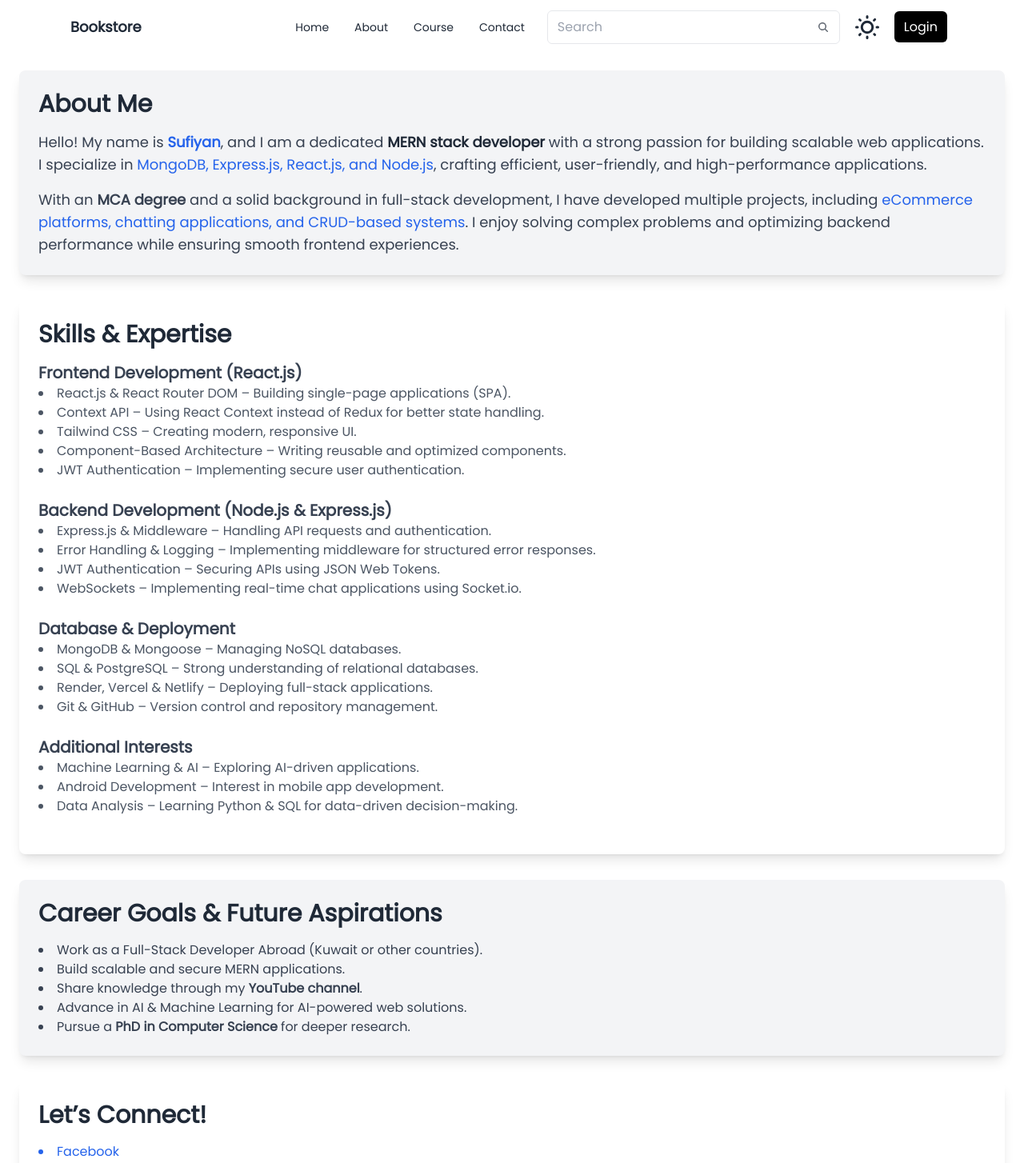
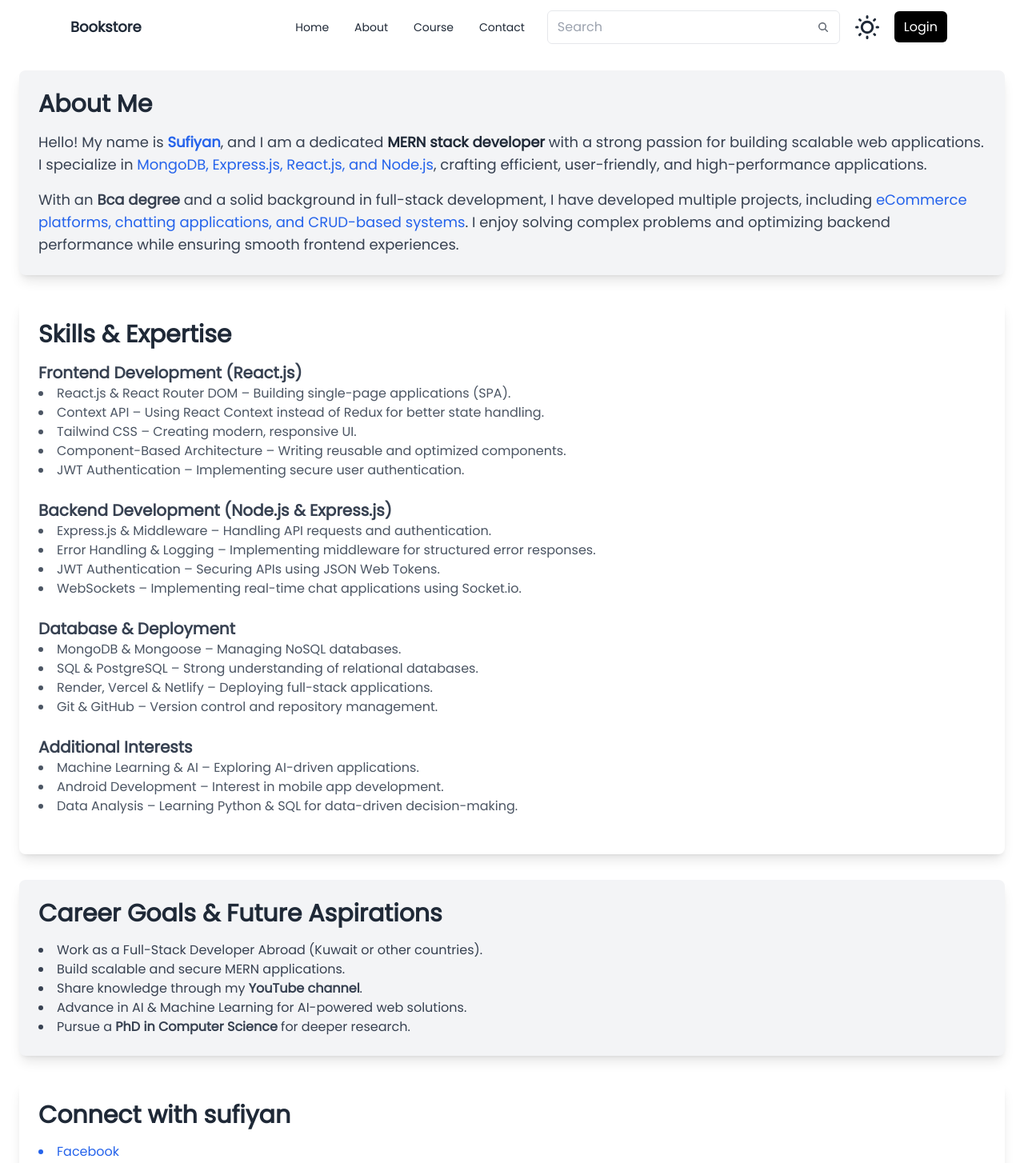
Before and after one commit to siddiquesk/Booksapp, a React (Vite) app in the folder frontend/: page /about in a window 1280 px wide. Shown: the top 1454 px of the page at 80% size. Built offline with nearby package versions, Linux system fonts and the light colour scheme.

Commit message:
about page

```diff
--- a/frontend/src/Components/About.jsx
+++ b/frontend/src/Components/About.jsx
@@ -24,7 +24,7 @@ const About = () => {
           applications.
         </p>
         <p className="mt-4 text-gray-700 text-lg">
-          With an <span className="font-semibold">MCA degree</span> and a solid
+          With an <span className="font-semibold">Bca degree</span> and a solid
           background in full-stack development, I have developed multiple
           projects, including
           <span className="text-blue-600">
@@ -150,7 +150,7 @@ const About = () => {
       {/* Social Links */}
       <section className="mt-8 bg-white p-6 rounded-lg shadow-lg">
         <h2 className="text-3xl font-bold text-gray-800 mb-4">
-          Let’s Connect!
+          Connect with sufiyan
         </h2>
         <ul className="list-disc list-inside text-blue-600">
           <li>
```
Also changed, not shown: 1 other file (tests, documents, lock files or other folders).
